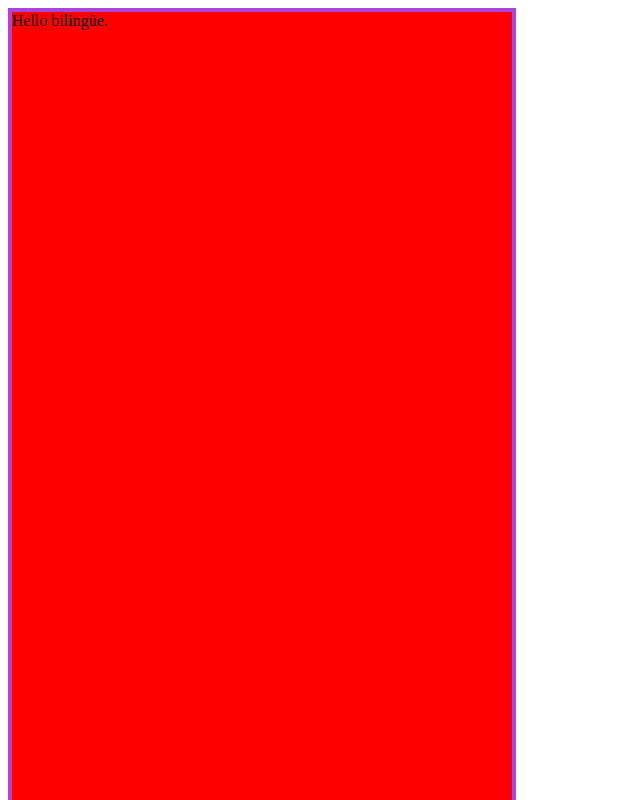
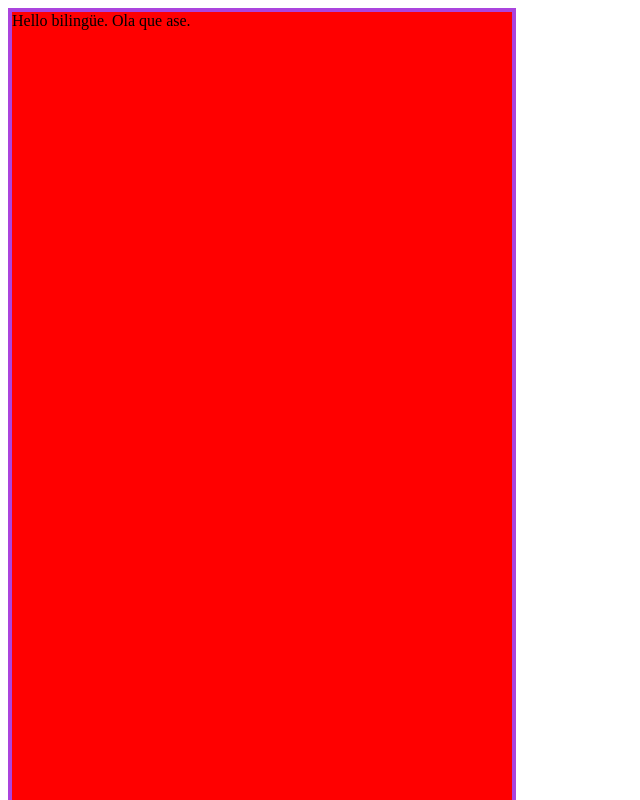
Before and after one commit to MrRafaTrujillo/practica2, a plain HTML site: page miproyecto/index.html in a window 1280 px wide. Shown: the top 800 px of the page, without its empty margins (0-640 px from the left). Drawn offline with Linux system fonts and the light colour scheme.

Commit message:
modificacion 1
esto es una modificación

```diff
--- a/miproyecto/index.html
+++ b/miproyecto/index.html
@@ -10,7 +10,7 @@
 </head>
 <body>
 	<div class="NewDiv">
-		Hello bilingüe.
+		Hello bilingüe. Ola que ase.
 	</div>
 </body>
 </html>
```
